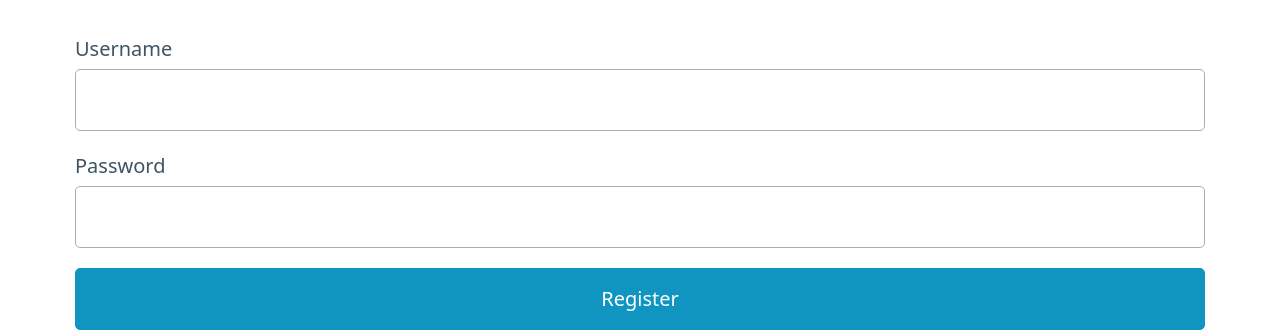
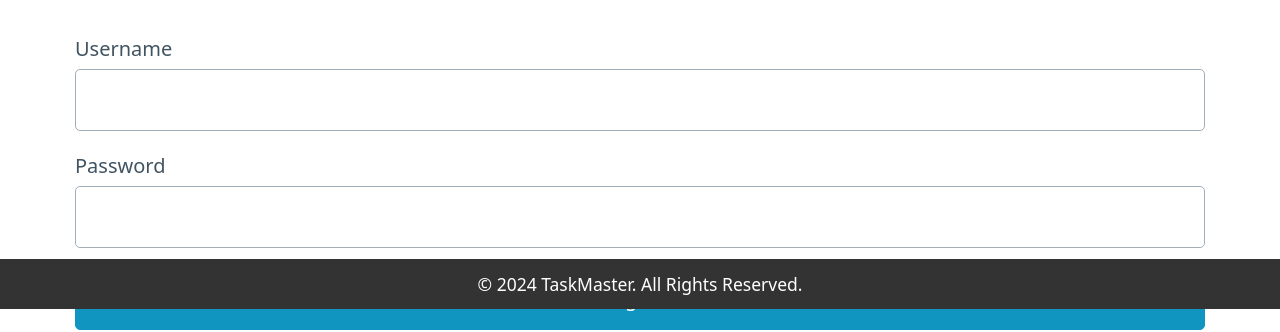
Before and after one commit to Edozievip/3mtt_capstone-project, a plain HTML site: page frontend/index.html in a window 1280 px wide. Shown: the part 491-823 px from the top of the page. Drawn offline with nearby package versions, Linux system fonts and the light colour scheme; no server answers.

Commit message:
Made some changes on the footer

```diff
--- a/frontend/index.html
+++ b/frontend/index.html
@@ -5,6 +5,7 @@
     <meta name="viewport" content="width=device-width, initial-scale=1.0">
     <title>TaskMaster</title>
     <link rel="stylesheet" href="https://cdn.jsdelivr.net/npm/@picocss/pico@1/css/pico.min.css">
+    <link rel="stylesheet" href="style.css">
 </head>
 <body>
     <header>
@@ -27,7 +28,7 @@
         </section>
     </main>
 
-    <footer>
+    <footer class="foot">
         <small>&copy; 2024 TaskMaster. All Rights Reserved.</small>
     </footer>
 
--- /dev/null
+++ b/frontend/style.css
@@ -0,0 +1,10 @@
+.foot{
+    position: fixed;
+    left: 0;
+    bottom: 0;
+    width: 100%;
+    background-color: #333;
+    color: white;
+    text-align: center;
+    padding: 10px;
+}
```
Also changed, not shown: frontend/login.html (+2 -1 lines), frontend/task-list.html (+2 -1 lines), frontend/tasks.html (+2 -1 lines).
